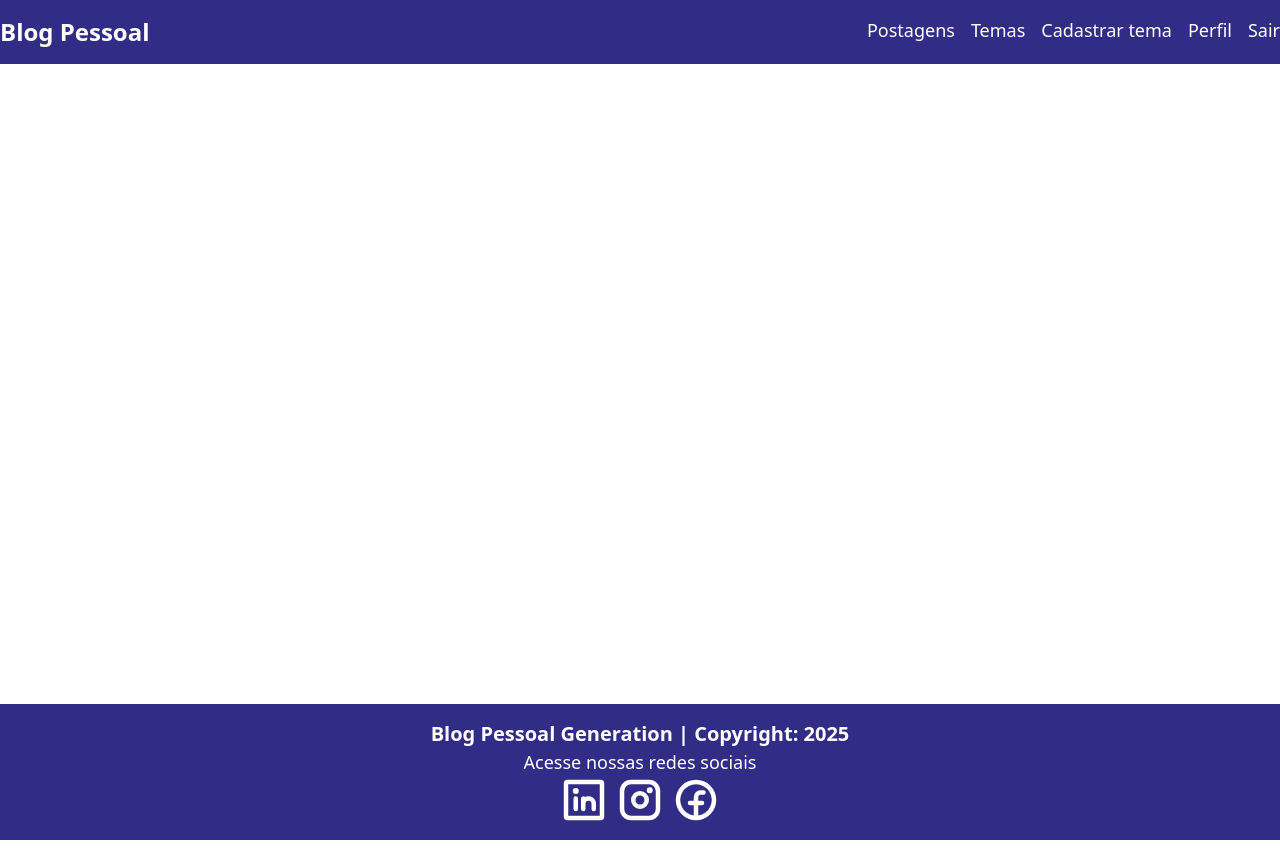
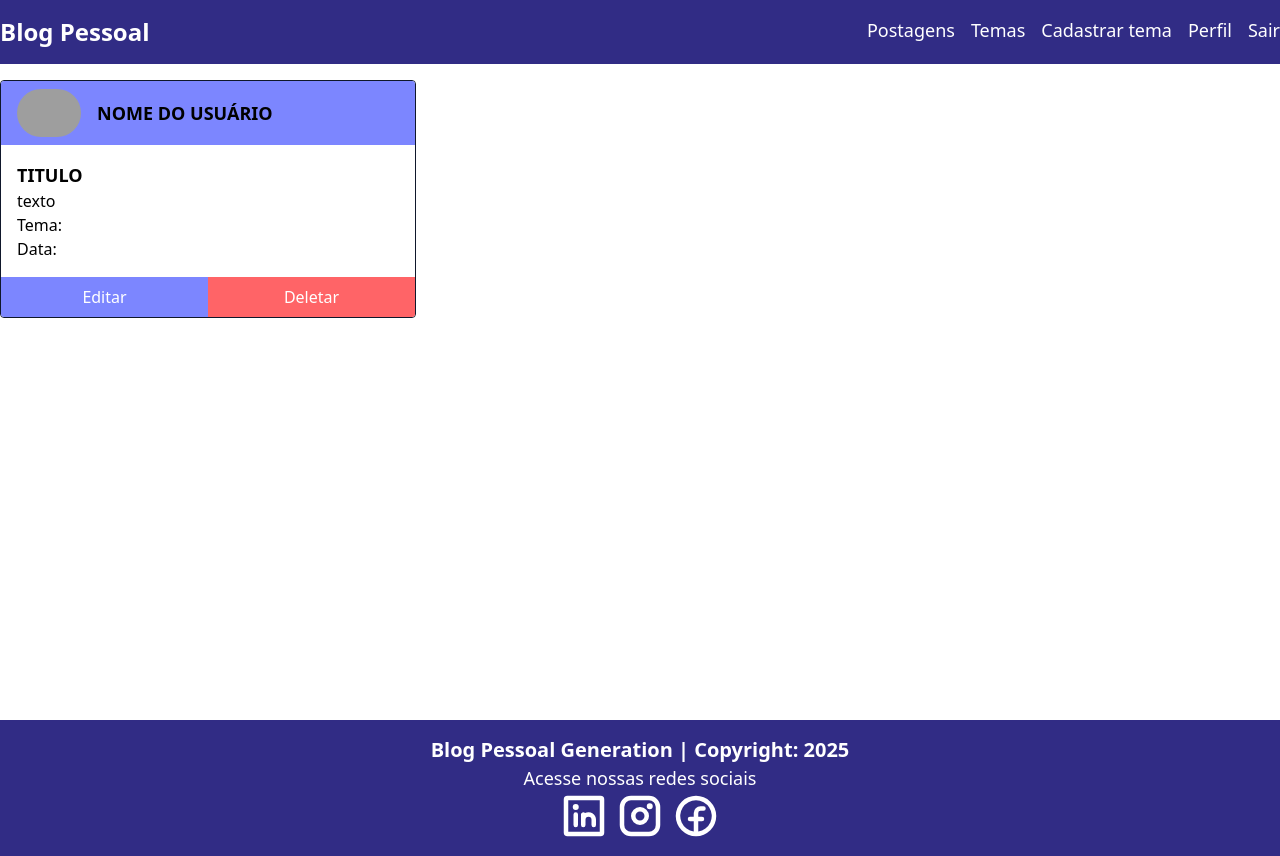
Before and after one commit to DandaraaAfroo/Blog-Pessoal_React, a React (Vite) app: page /postagens in a window 1280 px wide. Built offline with nearby package versions, Linux system fonts and the light colour scheme; grey boxes are pictures that could not be loaded.

Commit message:
Task 16: Criação dos Componentes CardPostagens e ListaPostagens - Estilização.

```diff
--- a/src/App.tsx
+++ b/src/App.tsx
@@ -8,7 +8,8 @@
 import Login from './pages/login/Login'
 import Cadastro from './pages/cadastro/Cadastro'
 import FormTema from './components/temas/formtema/FormTema'
-import DeletarTema from './components/temas/deletartema/Deletartema'
+import DeletarTema from './components/temas/deletartema/DeletarTema'
+import ListaPostagens from './components/postagens/listapostagens/ListaPostagens'
 
 function App() {
   return (
@@ -25,6 +26,7 @@
               <Route path="/cadastrartema" element={<FormTema />} />
               <Route path="/editartema/:id" element={<FormTema />} />
               <Route path="/deletartema/:id" element={<DeletarTema />} />
+              <Route path="/postagens" element={<ListaPostagens />} />
             </Routes>
           </div>
           <Footer />
--- a/src/components/navbar/Navbar.tsx
+++ b/src/components/navbar/Navbar.tsx
@@ -24,7 +24,7 @@
                     <Link to='/home' className="text-2xl font-bold">Blog Pessoal</Link>
 
                     <div className='flex gap-4'>
-                        Postagens
+                        <Link to='/postagens' className='hover:underline'>Postagens</Link>
                         <Link to='/temas' className='hover:underline'>Temas</Link>
                         <Link to='/cadastrartema' className='hover:underline'>Cadastrar tema</Link>
                         Perfil
--- /dev/null
+++ b/src/components/postagens/cardpostagens/CardPostagens.tsx
@@ -0,0 +1,37 @@
+import { Link } from 'react-router-dom'
+
+function CardPostagens() {
+    return (
+        <div className='border-slate-900 border
+            flex flex-col rounded overflow-hidden justify-between'>
+
+            <div>
+                <div className="flex w-full bg-indigo-400 py-2 px-4 items-center gap-4">
+                    <img src='https://i.imgur.com/pK6vSCy.png'
+                         className='h-12 rounded-full' alt="" />
+                    <h3 className='text-lg font-bold text-center uppercase'>
+                        Nome do Usuário
+                    </h3>
+                </div>
+                <div className='p-4 '>
+                    <h4 className='text-lg font-semibold uppercase'>Titulo</h4>
+                    <p>texto</p>
+                    <p>Tema: </p>
+                    <p>Data: </p>
+                </div>
+            </div>
+            <div className="flex">
+                <Link to='' className='w-full text-white bg-indigo-400
+                    hover:bg-indigo-800 flex items-center justify-center py-2'>
+                    <button>Editar</button>
+                </Link>
+                <Link to='' className='text-white bg-red-400
+                    hover:bg-red-700 w-full flex items-center justify-center'>
+                    <button>Deletar</button>
+                </Link>
+            </div>
+        </div>
+    )
+}
+
+export default CardPostagens
--- /dev/null
+++ b/src/components/postagens/listapostagens/ListaPostagens.tsx
@@ -0,0 +1,15 @@
+import CardPostagens from "../cardpostagens/CardPostagens";
+
+function ListaPostagens() {
+    return (
+        <>
+            <div className='container mx-auto my-4
+                grid grid-cols-1 md:grid-cols-2
+            	lg:grid-cols-3 gap-4'>
+                <CardPostagens />
+            </div>
+        </>
+    );
+}
+
+export default ListaPostagens;
```
